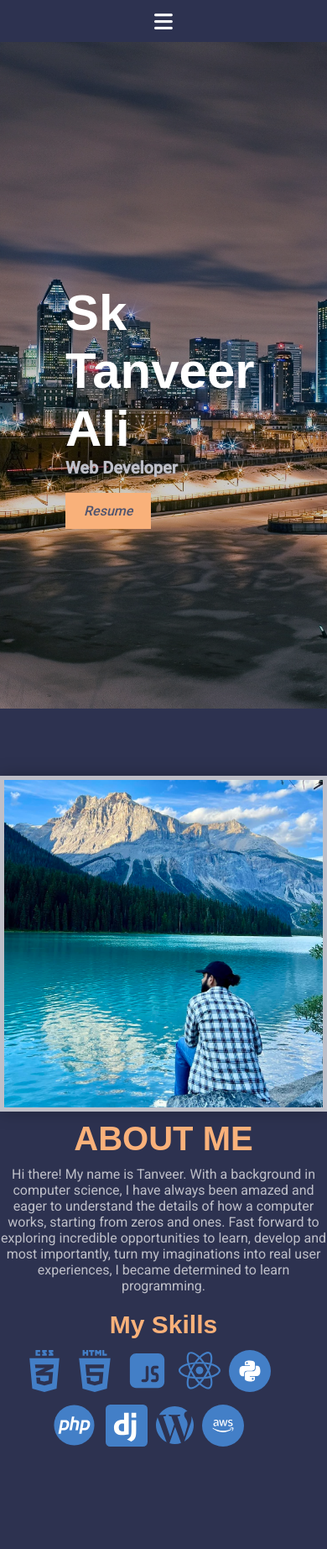
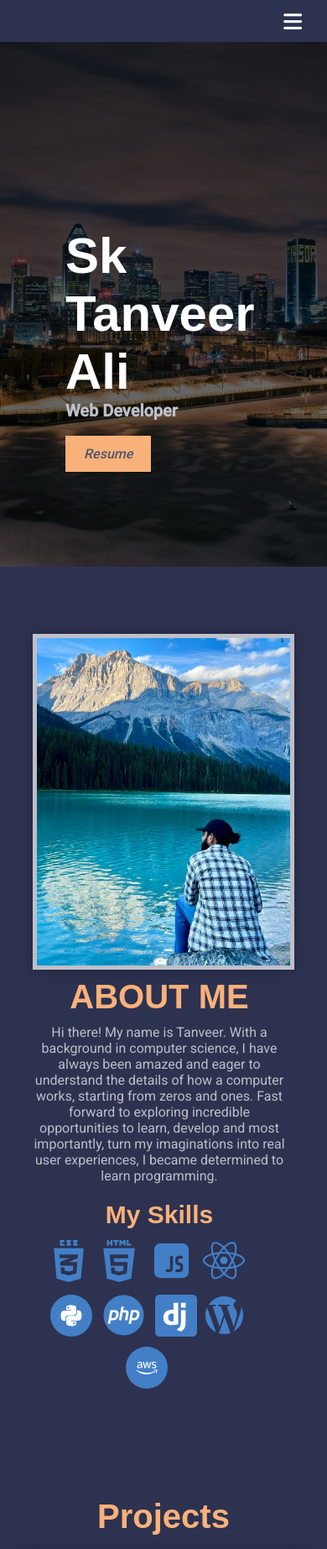
Before and after one commit to sk-tanveer-ali/sk-tanveer-ali.github.io, a PHP site: page / in a window 390 px wide. Shown: the top 1845 px of the page at 84% size. Run offline with PHP 8.4, Linux system fonts and the light colour scheme; some web fonts are replaced.

Commit message:
Optimized images and styling

```diff
--- a/css/style.css
+++ b/css/style.css
@@ -11,9 +11,6 @@
   padding: 0;
   box-sizing: border-box;
   scroll-behavior: smooth;
-  body {
-    overflow-x: hidden;
-  }
 }
 
 :root {
@@ -37,11 +34,11 @@
   padding: 50px 0;
 }
 
-/* .container {
+.container {
   max-width: 1200;
   width: 80%;
   margin: 0 auto;
-} */
+}
 
 /************************** HEADER ***********************/
 
@@ -95,24 +92,13 @@
 
 /************************** BANNER ***********************/
 .banner {
-  background: url("../assets/images/banner.jpg") rgba(0, 0, 0, 0.2);
+  background: url("../assets/images/banner.jpg") rgba(0, 0, 0, 0.6);
   background-position: center;
   background-size: cover;
   background-blend-mode: overlay;
-  height: 100vh;
+  height: 80vh;
   position: relative;
 }
-
-/* .banner::before {
-  content: "";
-  position: absolute;
-  top: 0;
-  right: 650px;
-  width: 100%;
-  height: 100vh;
-  background-color: var(--primary-color);
-  transform: skewX(-40deg);
-} */
 
 .text-box {
   text-align: left;
@@ -188,10 +174,12 @@
 
 .about .right {
   width: 50%;
+  padding: 0 10px 0 0;
 }
 
 .about .right .skills {
-  display: flex;
+  display: wrap;
+  flex-wrap: wrap;
   justify-content: left;
   align-items: center;
   gap: 10px;
@@ -350,7 +338,7 @@
   display: inline-block;
   text-decoration: none;
   text-align: center;
-  color: white;
+  color: var(--text-color2);
   background-color: var(--text-color1);
   font-size: 18px;
   padding: 5px 10px;
@@ -439,11 +427,6 @@
 }
 
 @media (max-width: 1050px) {
-
-  body {
-    overflow-x: hidden;
-  }
-
   .banner::before {
     right: 400px;
   }
@@ -510,12 +493,10 @@
     display: block;
   }
 
-  .banner::before {
-    right: 200px;
-  }
 }
 
 @media (max-width: 600px) {
+
   .about .right .skills {
     flex-wrap: wrap;
     justify-content: center;
@@ -526,10 +507,3 @@
     width: 90%;
   }
 }
-
-
-@media (max-width: 768px){
-  body {
-    overflow-x: hidden;
-  }
-}
```
Also changed, not shown: assets/images/audiosphere.png, assets/images/autoadis.png, assets/images/banner.jpg, assets/images/banner_2.png (added), assets/images/brewedawekening.png, assets/images/me.jpg, assets/images/spendwise.png, assets/images/workout.png, 4 other files.
